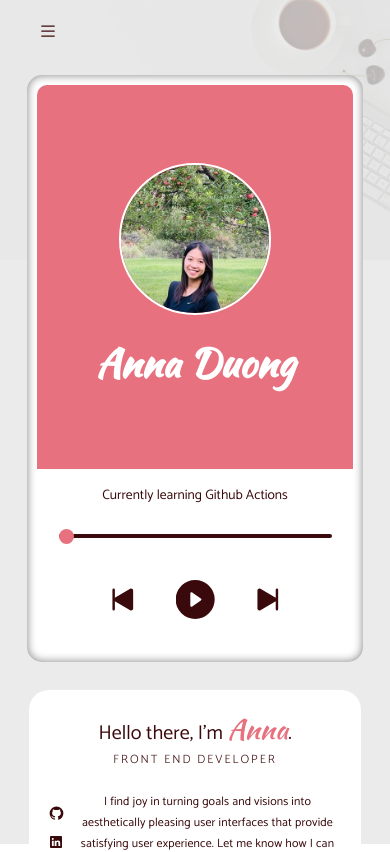
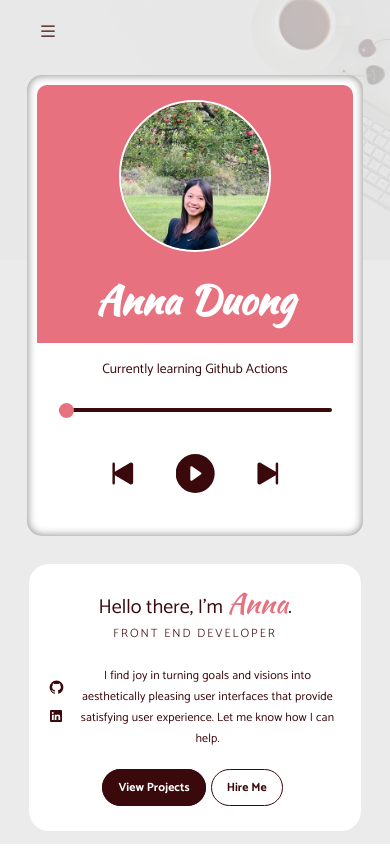
Before and after one commit to annaduong17/portfolio, a React (Create React App) app: page / in a window 390 px wide. Shown: the top 852 px of the page. Built offline with nearby package versions, Linux system fonts and the light colour scheme.

Commit message:
remove padding-block and min-height on .phone-display

```diff
--- a/src/index.scss
+++ b/src/index.scss
@@ -802,7 +802,7 @@ svg {
         box-shadow: inset 0px 0px 10px $dark-gray;
 
         .phone-display {
-          padding-block: 20vw;
+          // padding-block: 20vw;
           margin: clamp(10px, 1vw, 10px);
 
           .avatar {
```
